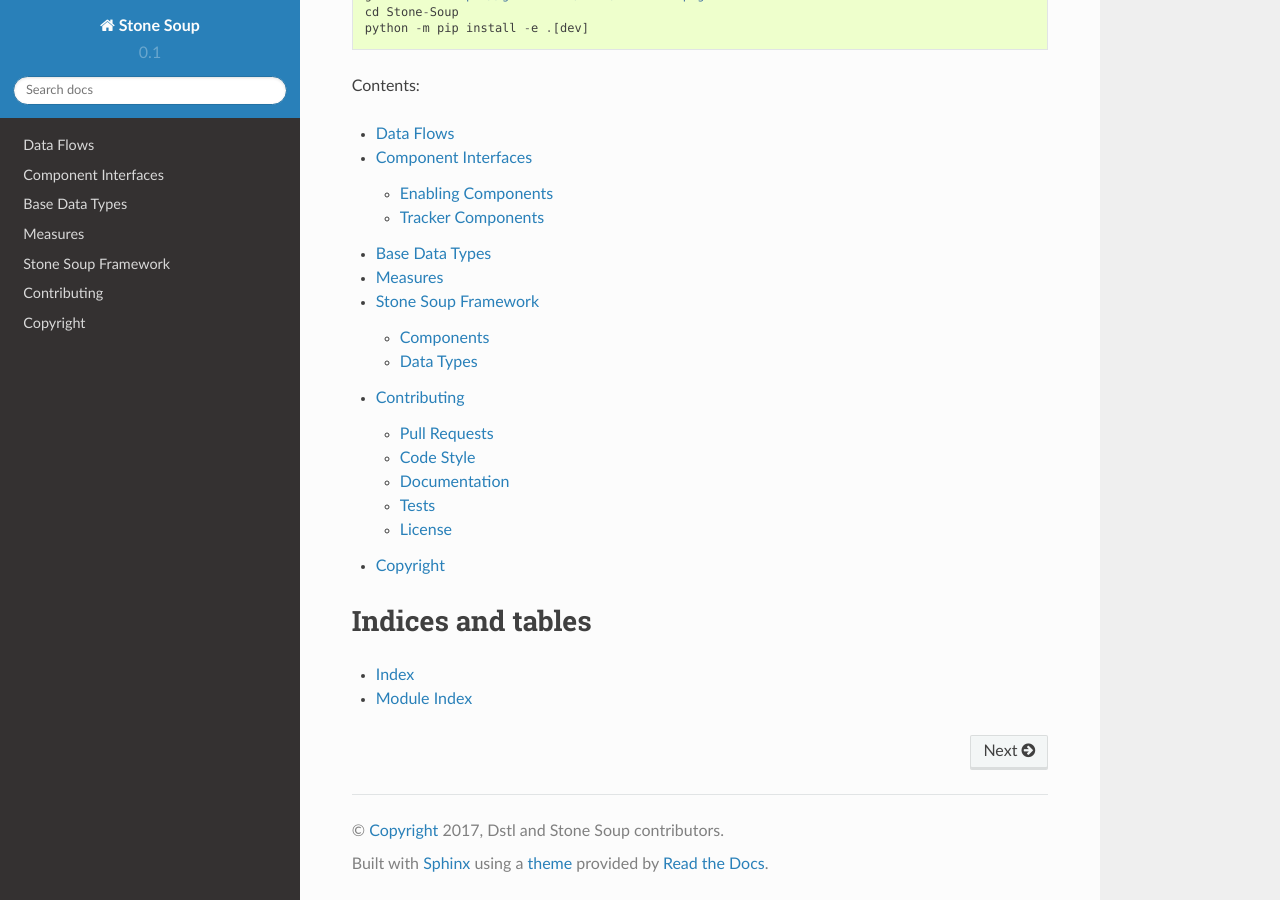
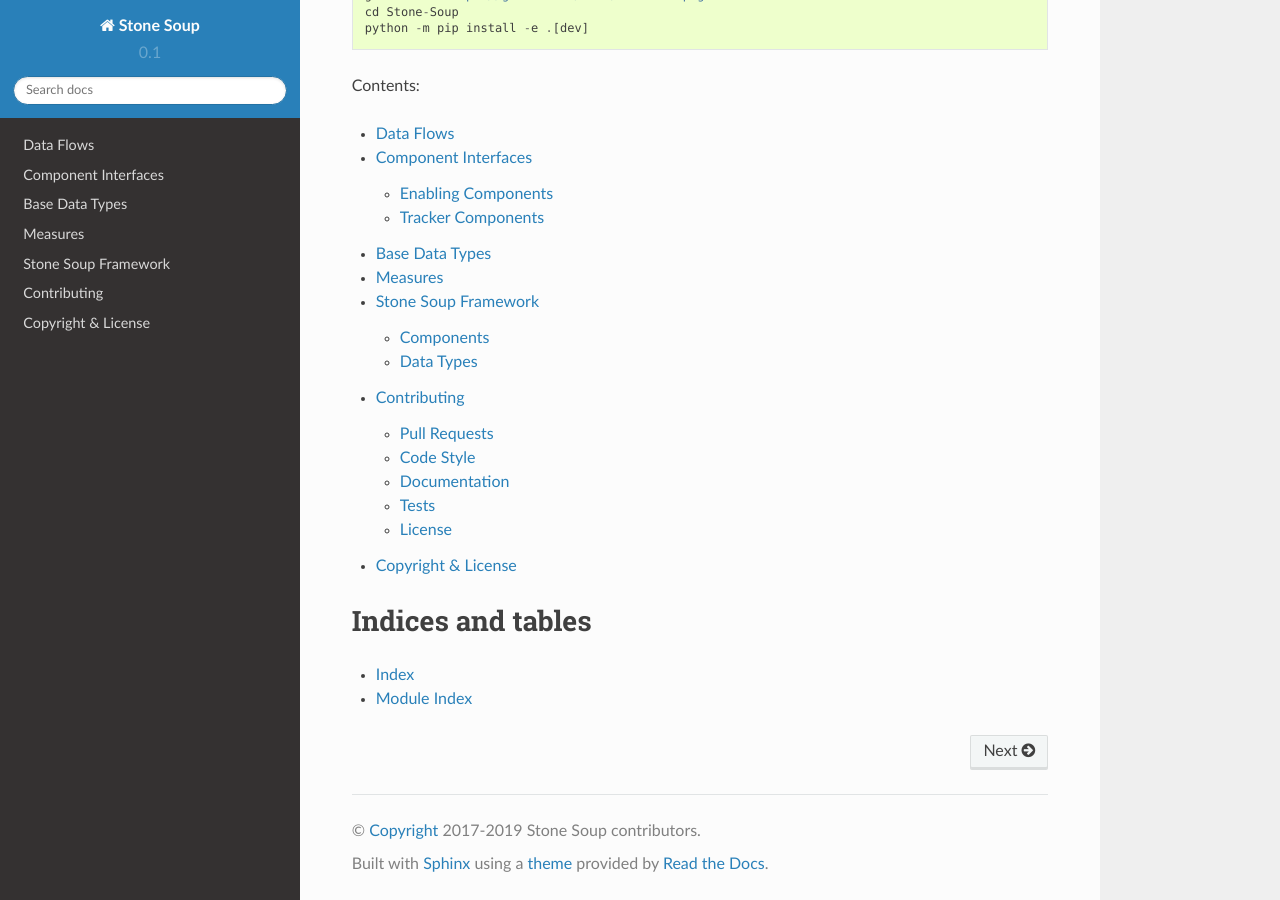
Before and after one commit to dstl/Stone-Soup, a Sphinx documentation site: the page built from docs/source/index.rst, in a window 1280 px wide and 900 px high, scrolled down 732 px. Built offline with Sphinx 7.4.7 and the Read the Docs theme 2.0.0, drawn with Linux system fonts in a browser that asks for light colours; pages that are not in the unit, such as notebooks, are missing from menus.

Commit message:
Update LICENSE and documentation copyright

```diff
--- a/docs/source/conf.py
+++ b/docs/source/conf.py
@@ -61,7 +61,7 @@
 
 # General information about the project.
 project = 'Stone Soup'
-copyright = '2017, Dstl and Stone Soup contributors'
+copyright = '2017-2019 Stone Soup contributors'
 author = 'Dstl'
 
 # The version info for the project you're documenting, acts as replacement for
--- a/docs/source/copyright.rst
+++ b/docs/source/copyright.rst
@@ -1,5 +1,5 @@
-Copyright
-=====================
+Copyright & License
+===================
 
 The Stone Soup software is released under the following license by copyright
 holders listed:
```
Also changed, not shown: 1 other file.
